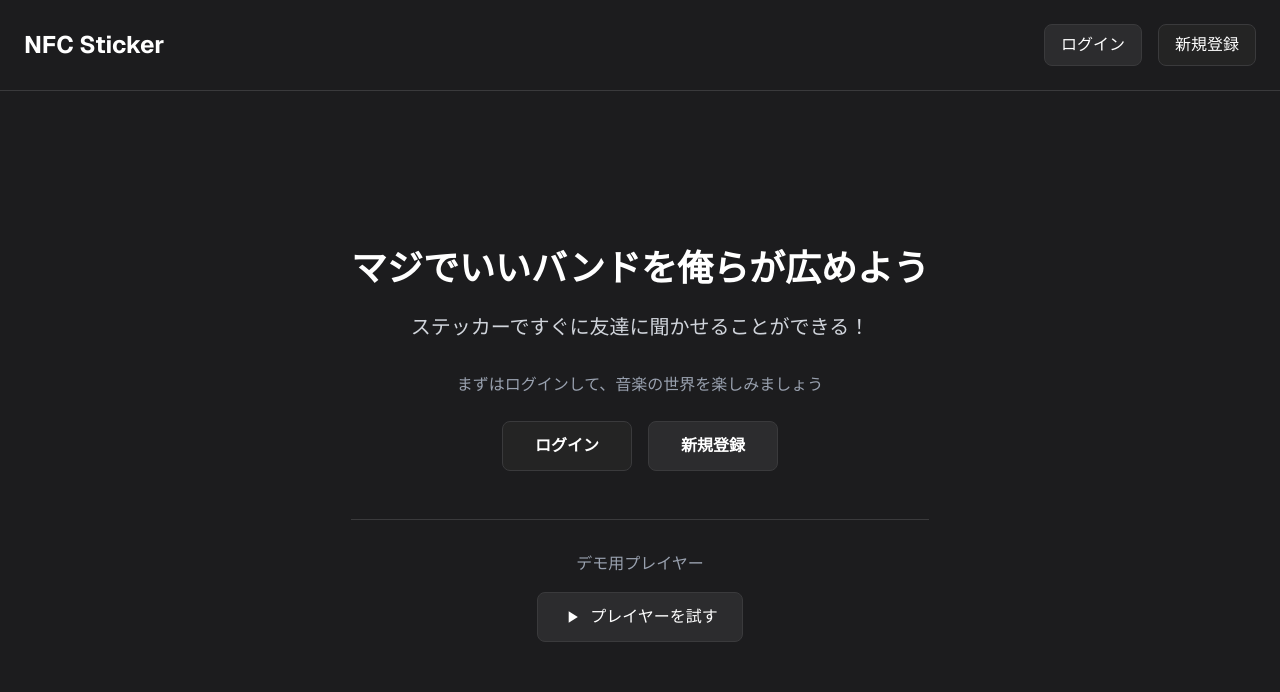
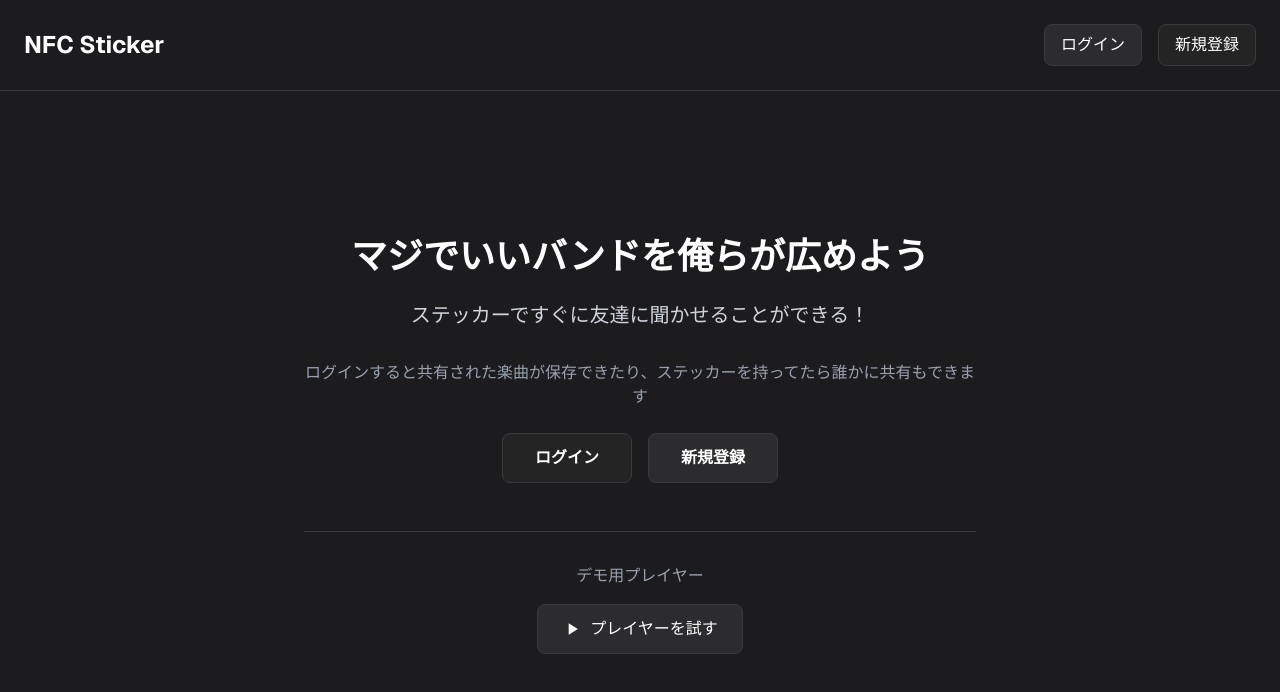
Before and after one commit to sasatoast/nfc-sticker-fe, a Next.js app: page / in a window 1280 px wide. Shown: the top 692 px of the page. Built offline with nearby package versions, Linux system fonts and the light colour scheme; no server answers.

Commit message:
テキストを更新
- 未ログイン時の説明テキストをより詳細に変更

```diff
--- a/app/page.tsx
+++ b/app/page.tsx
@@ -99,7 +99,7 @@ export default function Home() {
           ) : (
             <div className="space-y-4">
               <p className="text-gray-400 mb-6">
-                まずはログインして、音楽の世界を楽しみましょう
+                ログインすると共有された楽曲が保存できたり、ステッカーを持ってたら誰かに共有もできます
               </p>
               <div className="flex gap-4 justify-center">
                 <Link
```
